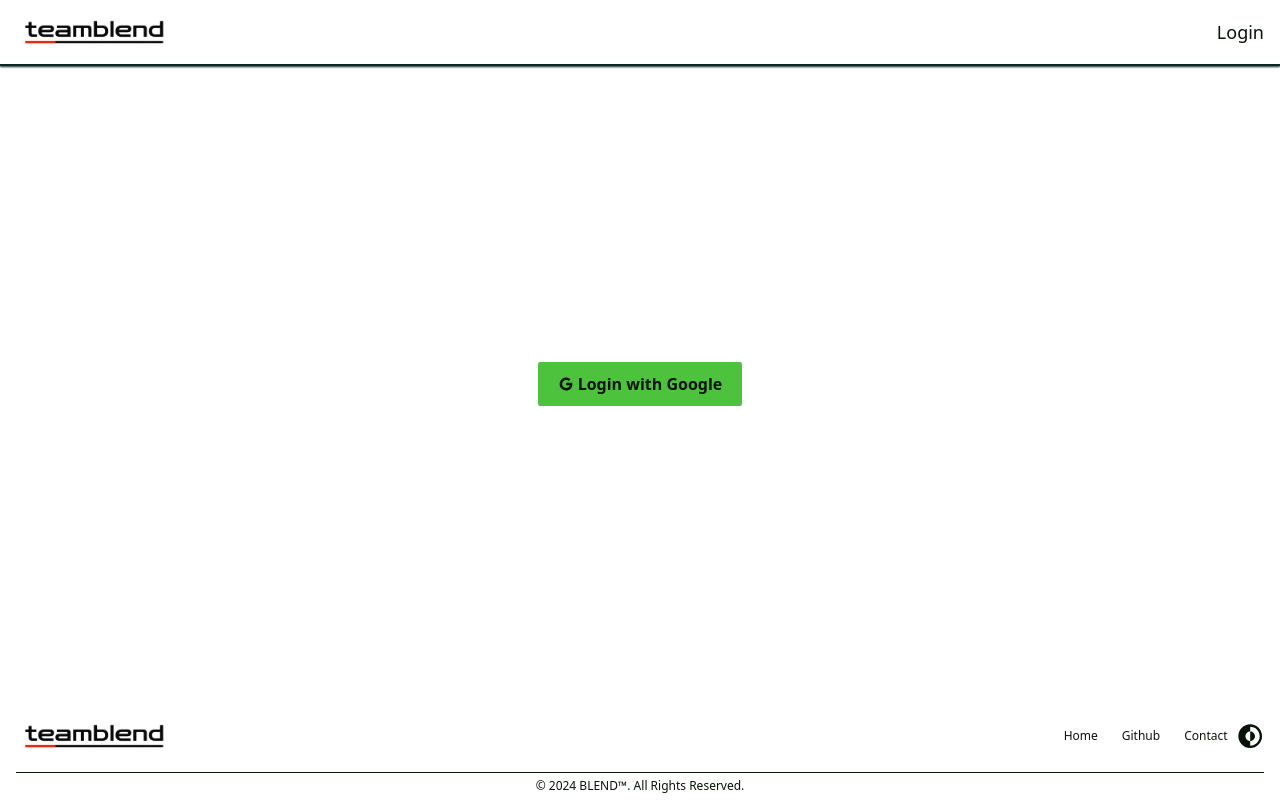
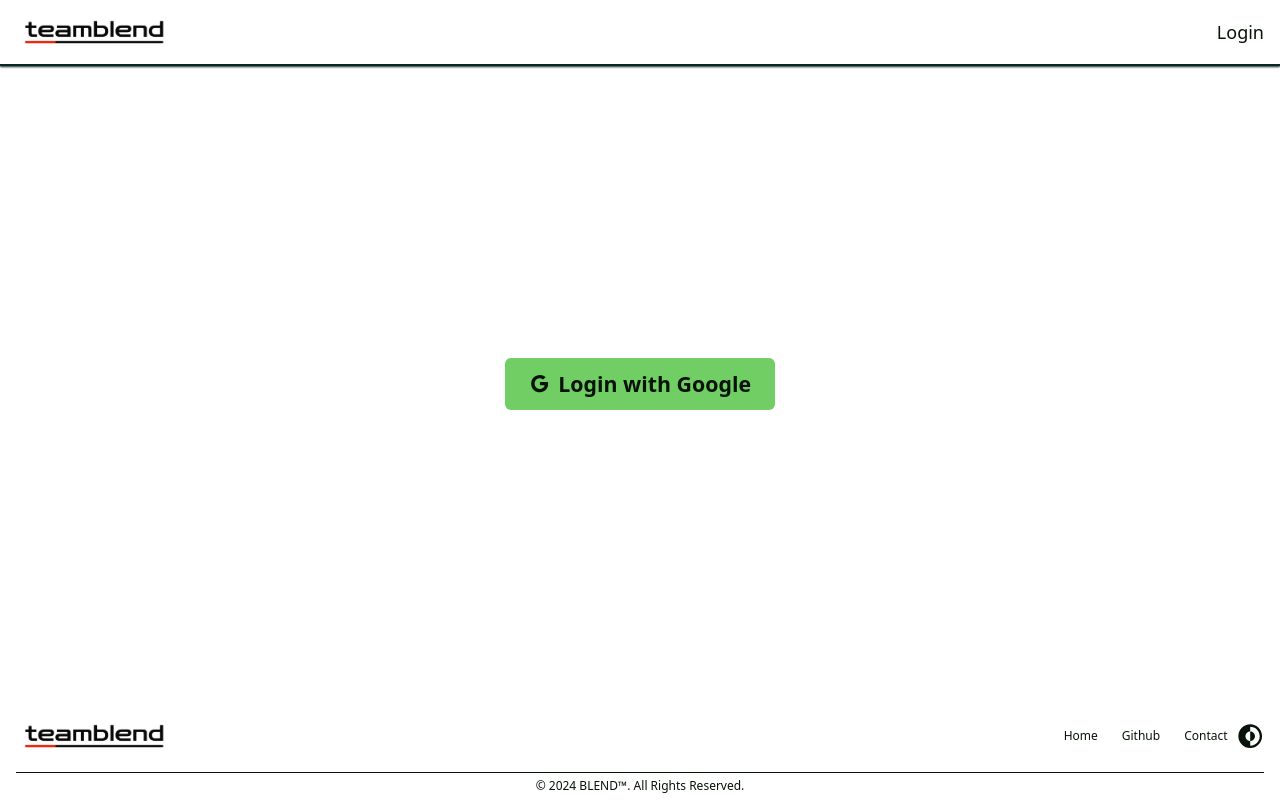
Before and after one commit to teamblend3/blend-dta-client, a React (Vite) app: page /login in a window 1280 px wide. Built offline with nearby package versions, Linux system fonts and the light colour scheme; no server answers.

Commit message:
style. Login button style chnage

```diff
--- a/src/pages/Login/index.jsx
+++ b/src/pages/Login/index.jsx
@@ -43,7 +43,7 @@ function Login() {
     <div className="flex h-full justify-center items-center">
       <button
         type="button"
-        className="text-text-950 font-bold bg-primary-500 hover:bg-primary-600 focus:ring-4 focus:ring-primary-300 font-medium rounded-sm text-base px-5 py-2.5 flex items-center gap-1"
+        className="flex gap-2 items-center text-text-950 bg-primary-400 hover:bg-primary-300 focus:ring-4 focus:outline-none focus:ring-primary font-bold rounded-md text-xl w-full sm:w-auto px-6 py-2.5 text-center hover:-translate-y-0.5 hover:shadow-xl transform transition-transform ease-in-out duration-150"
         onClick={mutate}
       >
         <IoLogoGoogle />
```
